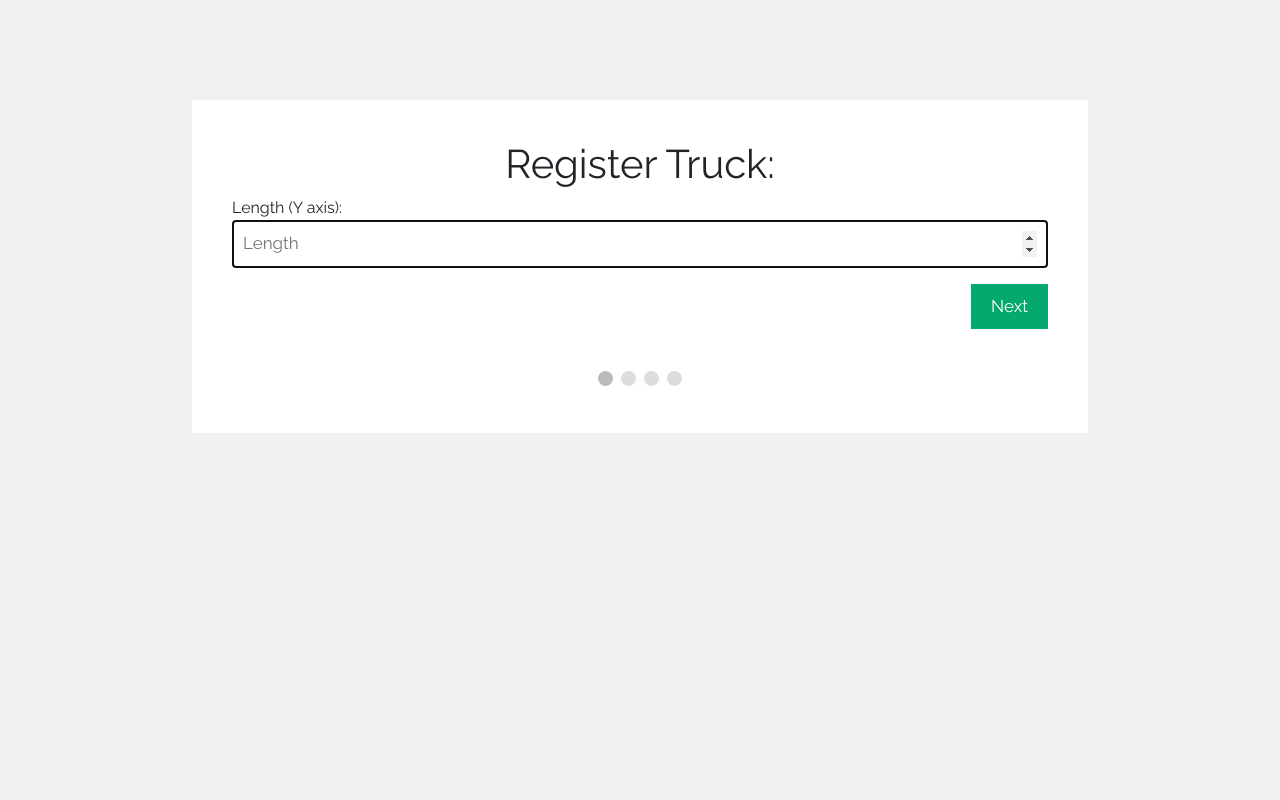
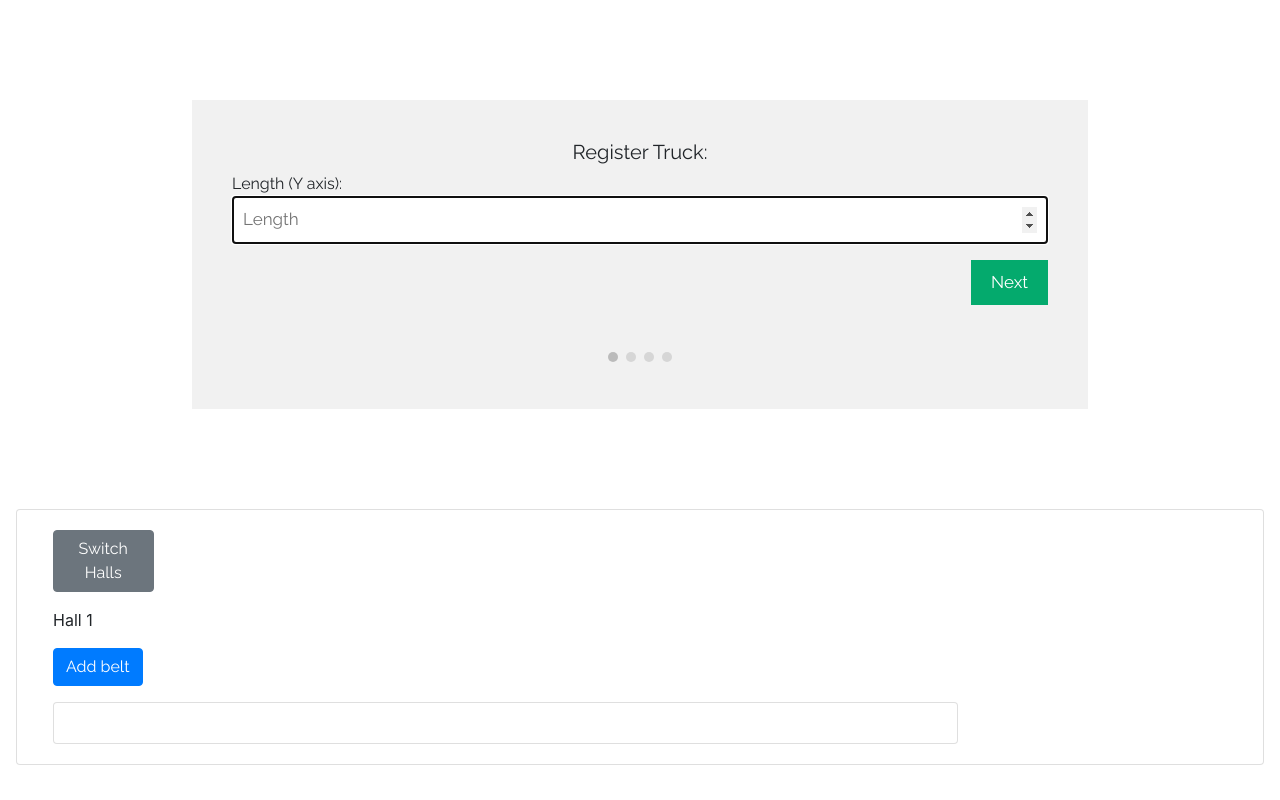
Before and after one commit to DaanGroot536/WEBJS_2023, a plain HTML site: page index.html in a window 1280 px wide. Drawn offline with nearby package versions, Linux system fonts and the light colour scheme.

Commit message:
changed some shit idk gtg

```diff
--- a/css/style.css
+++ b/css/style.css
@@ -2,12 +2,8 @@
   box-sizing: border-box;
 }
 
-  body {
+#truckForm {
   background-color: #f1f1f1;
-  }
-
-  #regForm {
-    background-color: #ffffff;
   margin: 100px auto;
   font-family: Raleway;
   padding: 40px;
@@ -15,11 +11,12 @@
   min-width: 300px;
 }
 
-  h1 {
+h5 {
   text-align: center;
 }
 
-  input, select {
+input,
+select {
   padding: 10px;
   width: 100%;
   font-size: 17px;
@@ -27,12 +24,11 @@
   border: 1px solid #aaaaaa;
 }
 
-  /* Mark input boxes that gets an error on validation: */
 input.invalid {
   background-color: #ffdddd;
 }
 
-  /* Hide all steps by default: */
+/*  */
 .tab {
   display: none;
 }
@@ -55,10 +51,10 @@
   background-color: #bbbbbb;
 }
 
-  /* Make circles that indicate the steps of the form: */
+/* form step styling */
 .step {
-    height: 15px;
-    width: 15px;
+  height: 10px;
+  width: 10px;
   margin: 0 2px;
   background-color: #bbbbbb;
   border: none;
@@ -71,12 +67,11 @@
   opacity: 1;
 }
 
-  /* Mark the steps that are finished and valid: */
 .step.finish {
   background-color: #04AA6D;
 }
 
-  /* error messages */
+/* error message styling */
 .error {
   width: 100%;
   padding: 0;
--- a/index.html
+++ b/index.html
@@ -7,24 +7,28 @@
     <meta name="viewport" content="width=device-width, initial-scale=1.0">
     <link rel="stylesheet" href="https://cdn.jsdelivr.net/npm/bootstrap@4.3.1/dist/css/bootstrap.min.css"
         integrity="sha384-ggOyR0iXCbMQv3Xipma34MD+dH/1fQ784/j6cY/iJTQUOhcWr7x9JvoRxT2MZw1T" crossorigin="anonymous">
+    <link href="https://fonts.googleapis.com/css?family=Raleway" rel="stylesheet">
     <link rel="stylesheet" type="text/css" href="css/style.css">
-    <link href="https://fonts.googleapis.com/css?family=Raleway" rel="stylesheet">
     <title>Monke Warehouse</title>
 </head>
 
 <body>
-    <form id="regForm">
-        <h1>Register Truck:</h1>
+
+    <form id="truckForm">
+        <h5>Register Truck:</h5>
         <div class="tab">Length (Y axis):
-            <p><input type="number" placeholder="Length" oninput="this.className = ''" name="length" onkeypress="return onlyNumberKey(event)"></p>
+            <p><input type="number" placeholder="Length" oninput="this.className = ''" name="length"
+                    onkeypress="return onlyNumberKey(event)"></p>
             <span class="error" aria-live="polite" id="lengtherror"></span>
         </div>
         <div class="tab">Width (X axis):
-            <p><input type="number" placeholder="Width" oninput="this.className = ''" name="width" onkeypress="return onlyNumberKey(event)"></p>
+            <p><input type="number" placeholder="Width" oninput="this.className = ''" name="width"
+                    onkeypress="return onlyNumberKey(event)"></p>
             <span class="error" aria-live="polite" id="widtherror"></span>
         </div>
         <div class="tab">Truck Interval:
-            <p><input type="number" placeholder="Seconds" oninput="this.className = ''" name="interval" onkeypress="return onlyNumberKey(event)"></p>
+            <p><input type="number" placeholder="Seconds" oninput="this.className = ''" name="interval"
+                    onkeypress="return onlyNumberKey(event)"></p>
             <span class="error" aria-live="polite" id="intervalerror"></span>
         </div>
         <div class="tab">Load Type:
@@ -53,8 +57,29 @@
         </div>
     </form>
 
-
+    <div class="card card-body mt-3 mx-3">
+        <button id="hallbtn" class="btn btn-secondary col-1 ml-3">Switch Halls</button>
+        <div id="hall1">
+            <p class="ml-3 mt-3">Hall 1</p>
+            <div id="controlpanel1" class="mt-3 ml-3">
+                <button id="beltbtn1" class="btn btn-primary">Add belt</button>
+            </div>
+            <div id="beltpanel1" class="beltpanel w-75 card card-body ml-3 mt-3">
+            </div>
+        </div>
+        <div id="hall2">
+            <p class="ml-3 mt-3">Hall 2</p>
+            <div id="controlpanel2" class="mt-3 ml-3">
+                <button id="beltbtn2" class="btn btn-primary">Add belt</button>
+            </div>
+            <div id="beltpanel2" class="beltpanel w-75 card card-body ml-3 mt-3">
+            </div>
+        </div>
+    </div>
+    <br>
 </body>
+<script type="module" src="js/beltmaker.js"></script>
+<script src="js/hallswitcher.js"></script>
 <script src="js/form.js"></script>
 
 </html>
--- a/js/form.js
+++ b/js/form.js
@@ -4,7 +4,17 @@ let errorMessage;
 let currentTab = 0;
 showTab(currentTab);
 
+function setupForm() {
+    // get all input fields that require validation
+    let inputFields = document.querySelectorAll("input");
 
+    // add an event listener to each input field to validate input
+    inputFields.forEach(function (elem) {
+        elem.addEventListener("input", () => {
+            validateForm();
+        });
+    });
+}
 
 function showTab(tabIndex) {
 
@@ -27,9 +37,23 @@ function showTab(tabIndex) {
     fixStepIndicator(tabIndex)
 
     // focus on input field
-    let fields = tabs[tabIndex].getElementsByTagName("input");
-    fields[0].focus();
+    let focusField = tabs[tabIndex].getElementsByTagName("input")[0];
+    if (focusField.type !== null) {
+        focusField.focus();
+    }
 
+
+}
+
+function fixStepIndicator(stepIndex) {
+    // deactivate all steps
+    let steps = document.getElementsByClassName("step");
+    for (let i = 0; i < steps.length; i++) {
+        steps[i].className = steps[i].className.replace(" active", "");
+    }
+
+    // activate current step
+    steps[stepIndex].className += " active";
 }
 
 function nextPrev(directionIndex) {
@@ -47,6 +71,11 @@ function nextPrev(directionIndex) {
 
     if (currentTab >= tabs.length) {
         // handle data here
+
+        const form = document.getElementById('truckForm');
+        const formData = new FormData(form);
+        console.log(formData);
+
         return false;
     }
 
@@ -96,29 +125,6 @@ function validateForm() {
     return valid;
 }
 
-function fixStepIndicator(stepIndex) {
-    // deactivate all steps
-    let steps = document.getElementsByClassName("step");
-    for (let i = 0; i < steps.length; i++) {
-        steps[i].className = steps[i].className.replace(" active", "");
-    }
-
-    // activate current step
-    steps[stepIndex].className += " active";
-}
-
-function setupForm() {
-    // get all input fields that require validation
-    let inputFields = document.querySelectorAll("input");
-
-    // add an event listener to each input field to validate input
-    inputFields.forEach(function (elem) {
-        elem.addEventListener("input", () => {
-            validateForm();
-        });
-    });
-}
-
 function onlyNumberKey(evt) {
     var ASCIICode = (evt.which) ? evt.which : evt.keyCode
     if (ASCIICode > 31 && (ASCIICode < 48 || ASCIICode > 57))
```
Lines whose indentation alone changed are shown as unchanged.
